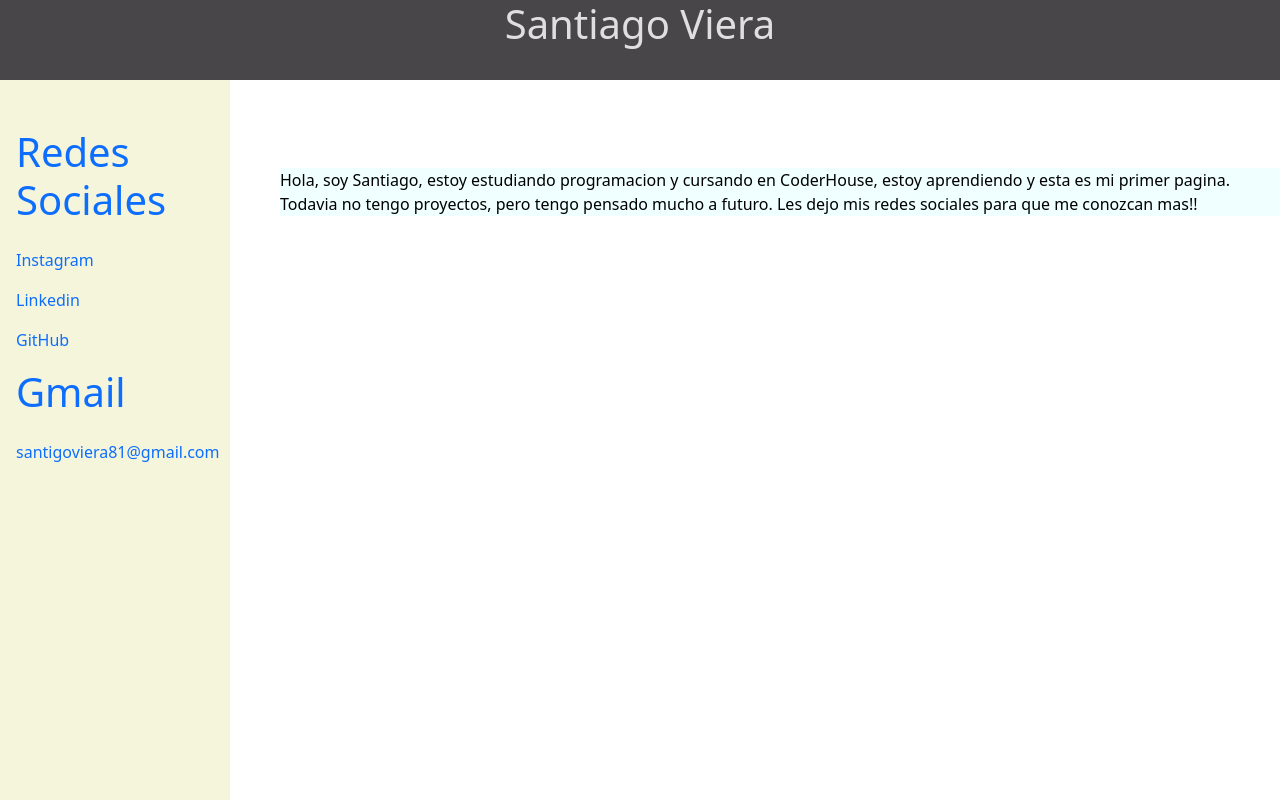
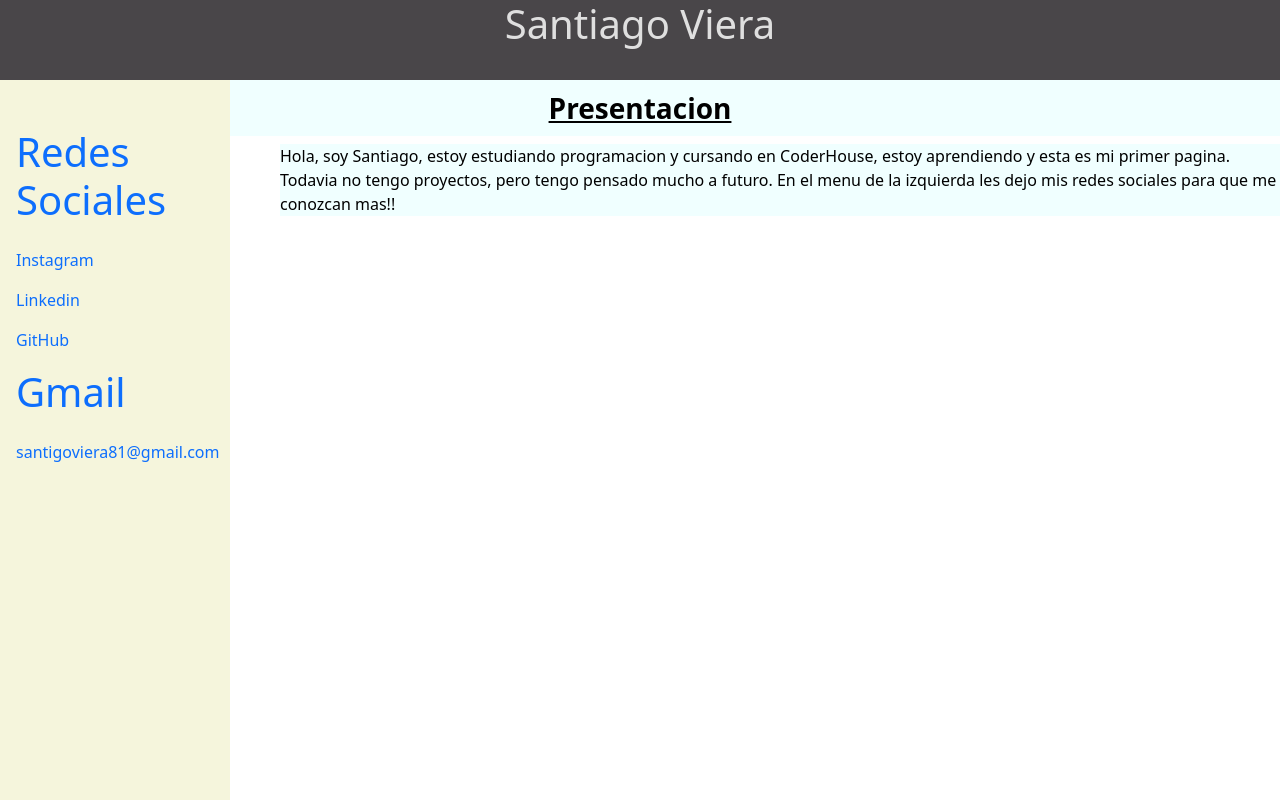
Before and after one commit to santiagoviera02/ProyectoAngular, an Angular app: page / in a window 1280 px wide. Built offline with nearby package versions, Linux system fonts and the light colour scheme.

Commit message:
initial commit

```diff
--- a/src/app/content/content.component.html
+++ b/src/app/content/content.component.html
@@ -1,8 +1,7 @@
-<div class="titleContent h3 fw-bold lh-lg text-decoration-underline">{{title}}</div>>
+<div class="titleContent h3 fw-bold lh-lg text-decoration-underline">{{title}}</div>
 <div>
-    <p class="subtitle">
-        Hola, soy Santiago, estoy estudiando programacion y cursando en CoderHouse, estoy aprendiendo y esta es mi
-        primer pagina. Todavia no tengo proyectos, pero tengo pensado mucho a futuro. Les dejo mis redes sociales
-        para que me conozcan mas!!
+    <p class="subtitle">Hola, soy Santiago, estoy estudiando programacion y cursando en CoderHouse, estoy aprendiendo y
+        esta es mi primer pagina. Todavia no tengo proyectos, pero tengo pensado mucho a futuro. En el menu de la
+        izquierda les dejo mis redes sociales para que me conozcan mas!!
     </p>
 </div>
--- a/src/app/content/content.component.scss
+++ b/src/app/content/content.component.scss
@@ -1,4 +1,4 @@
-.tituloContent {
+.titleContent {
     display: flex;
     flex-direction: column;
     align-items: center;
```
